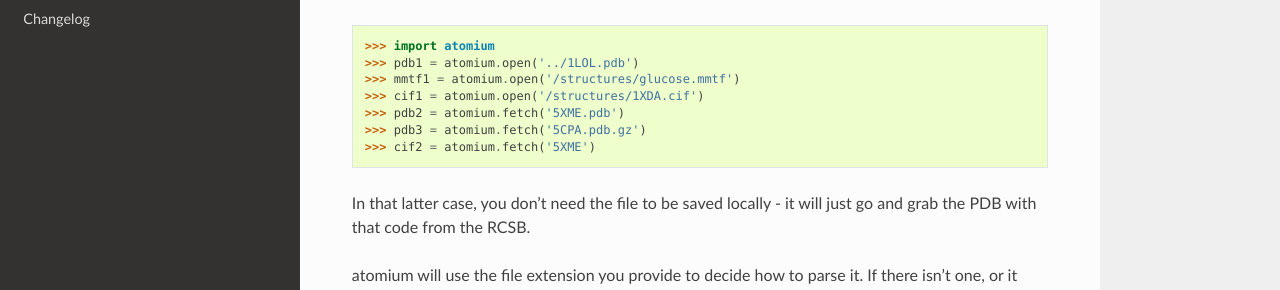
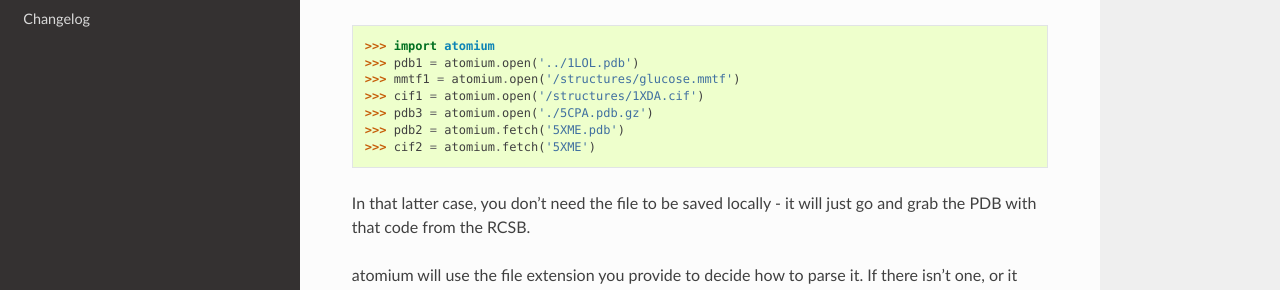
Before and after one commit to samirelanduk/atomium, a Sphinx documentation site: the page built from docs/source/overview.rst, in a window 1280 px wide and 900 px high. Shown: the part 335-625 px from the top of the window. Built offline with Sphinx 7.4.7 and the Read the Docs theme 2.0.0, drawn with Linux system fonts in a browser that asks for light colours.

Commit message:
Docs fix

```diff
--- a/docs/source/overview.rst
+++ b/docs/source/overview.rst
@@ -16,8 +16,8 @@ data from an existing file...
 	>>> pdb1 = atomium.open('../1LOL.pdb')
 	>>> mmtf1 = atomium.open('/structures/glucose.mmtf')
 	>>> cif1 = atomium.open('/structures/1XDA.cif')
+	>>> pdb3 = atomium.open('./5CPA.pdb.gz')
 	>>> pdb2 = atomium.fetch('5XME.pdb')
-	>>> pdb3 = atomium.fetch('5CPA.pdb.gz')
 	>>> cif2 = atomium.fetch('5XME')
 
 In that latter case, you don't need the file to be saved locally - it will just
```
